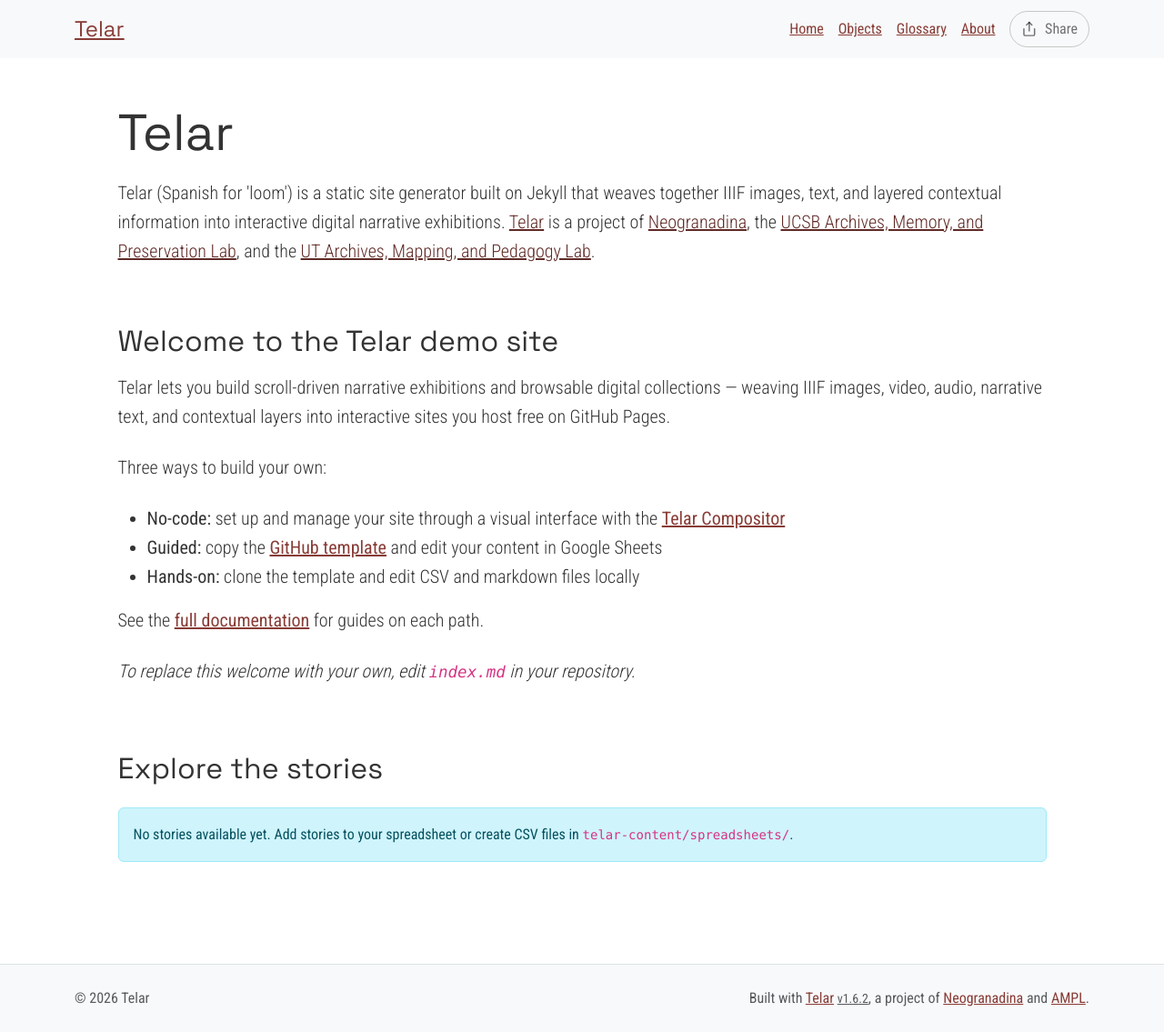
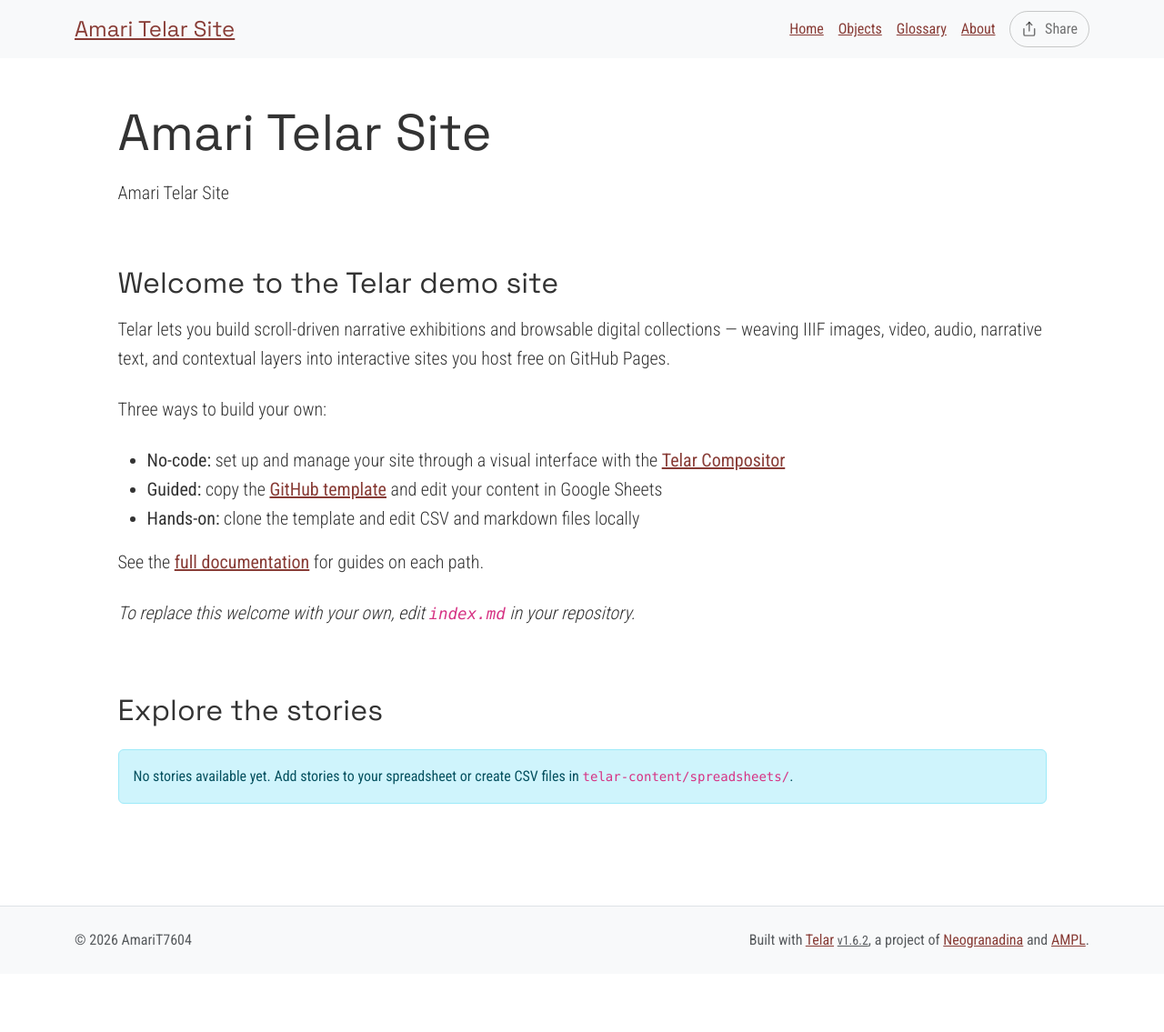
Before and after one commit to AmariT7604/amari-telar-site, a Jekyll site: the page built from index.md, in a window 1280 px wide. Shown: the whole page at 91% size. Built offline with Jekyll 4.4.1, drawn with Linux system fonts in a browser that asks for light colours; after the commit the page ends 1071 px from its top, so only the background shows below that.

Commit message:
Set up site configuration and starter content

```diff
--- a/_config.yml
+++ b/_config.yml
@@ -2,11 +2,11 @@
 # https://telar.org
 
 # Site Settings
-title: "Telar"
-description: "Telar (Spanish for 'loom') is a static site generator built on Jekyll that weaves together IIIF images, text, and layered contextual information into interactive digital narrative exhibitions. <a href='https://github.com/UCSB-AMPLab/telar'>Telar</a> is a project of <a href='https://neogranadina.org'>Neogranadina</a>, the <a href='https://ampl.clair.ucsb.edu/'>UCSB Archives, Memory, and Preservation Lab</a>, and the <a href='https://liberalarts.utexas.edu/history/'>UT Archives, Mapping, and Pedagogy Lab</a>."
-url: "https://ampl.clair.ucsb.edu"
-baseurl: "/telar"
-author: ""
+title: "Amari Telar Site"
+description: "Amari Telar Site"
+url: "https://amarit7604.github.io"
+baseurl: "/amari-telar-site"
+author: "AmariT7604"
 email: ""
 telar_theme: "trama" # Options: trama, paisajes, neogranadina, santa-barbara, austin, or custom
 logo: ""
@@ -18,7 +18,7 @@
   show_on_homepage: true # Set to false to hide stories section from homepage (stories still accessible via direct URL)
   show_story_steps: true # Set to false to hide "Step X" overlay in stories
   show_object_credits: true # Set to true to display object credits badge (bottom-left corner, dismissable)
-  include_demo_content: true # Fetch demo stories from content.telar.org. Switch this off to hide demo stories and their content.
+  include_demo_content: false # Fetch demo stories from content.telar.org. Switch this off to hide demo stories and their content.
 
 # Collection Interface Settings
 collection_interface:
@@ -45,7 +45,7 @@
 #    - If using GitHub Pages: GitHub Actions will automatically discover tab GIDs and fetch CSVs
 #    - If running locally: Run `python3 scripts/fetch_google_sheets.py` before building
 google_sheets:
-  enabled: true
+  enabled: false
   published_url: "https://docs.google.com/spreadsheets/d/e/2PACX-1vT9eeRoyQCr1j-1uDaWBm-rgZNXtn9A-mepL0I4dqDTx2-E_6gbVD-8x0DYDVhppiAzrFpd20_9cr3z/pubhtml"
 
 #
--- a/telar-content/spreadsheets/glossary.csv
+++ b/telar-content/spreadsheets/glossary.csv
@@ -2,6 +2,4 @@
 id_término,titulo,definición
 # Make it lower-case and avoid spaces.,# Please provide a title — this is required.,"Panel content: write text here, paste markdown, or the name of an .md file in /components/texts/glossary/ (the .md extension is required)"
 # Escríbelo en minúsculas y sin espacios.,# Incluye un título: este campo es obligatorio.,"Contenido del panel: escribe texto aquí, pega markdown, o indica un archivo archivo .md en /components/texts/glossary/ (la extensión .md es obligatoria)"
-telar,Telar,"Telar (Spanish for 'loom') is a minimal-computing framework that weaves together IIIF images, audio, video, and texts to create layered visual narratives for digital scholarship, public exhibitions, community storytelling, and classroom projects. Learn more at [Telar.org](https://telar.org)
-
-Telar es un marco de computación mínima que entreteje imágenes IIIF, audio, video y textos en narrativas visuales por capas para humanidades digitales, exposiciones públicas, narrativa comunitaria y proyectos en el salón de clase. Aprende más en [Telar.org](https://telar.org)"
+telar,Telar,"Telar (Spanish for 'loom') is a minimal-computing framework that weaves together IIIF images, audio, video, and texts to create layered visual narratives for digital scholarship, public exhibitions, community storytelling, and classroom projects. Learn more at [Telar.org](https://telar.org)"
--- a/telar-content/spreadsheets/plantilla_en_blanco.csv
+++ /dev/null
@@ -1,5 +0,0 @@
-paso,objeto,página,x,y,zoom,inicio_clip,fin_clip,bucle,texto_alt,pregunta,respuesta,boton_capa1,contenido_capa1,boton_capa2,contenido_capa2
-#,id_objeto de la pestaña objetos / objects,para objetos con múltiples páginas,Posición horizontal 0-1 (0.5 = centro),Posición vertical 0-1 (0.5 = centro),1.0 = imagen completa,"Tiempo de inicio para clips de video/audio, ej. ""1:30"" (m:ss) o ""90"" (segundos)",Tiempo de fin para clips de video/audio,sí para repetir el clip (loop),"Describe lo que se ve en esta vista ampliada para lectores de pantalla. Si se deja vacío, se usa la descripción de imagen del objeto.",Encabezado para este paso,Texto breve de 1-2 oraciones,"Texto opcional del botón (predeterminado: ""Saber más"")","Contenido del panel: escribe texto aquí, pega markdown, o indica ruta a archivo .md (ej. tu-historia/archivo.md)","Texto opcional del segundo botón (predeterminado: ""Profundizar más"")","Segundo panel: escribe texto aquí, pega markdown, o indica ruta a archivo .md"
-1,telar-placeholder,,,,,,,,,pregunta,respuesta,,,,
-2,telar-placeholder,,,,,,,,,pregunta,respuesta,,,,
-3,telar-placeholder,,,,,,,,,pregunta,respuesta,,,,
--- a/telar-content/spreadsheets/project.csv
+++ b/telar-content/spreadsheets/project.csv
@@ -3,4 +3,3 @@
 #,# Must match the tab name exactly. Use lowercase letters and hyphens (e.g. allegorical-woman),Story title,Optional subtitle,Optional attribution (supports markdown),"If ""yes"", then users will need the key you set in _config.yml to access this story."
 #,# Debe coincidir con el nombre de la pestaña exactamente. Usa letras minúsculas y guiones (p. ej. mujer-alegorica),Título de la historia,Subtítulo opcional,Atribución opcional (admite markdown),"Si ""sí"", los usuarios deberán utilizar la clave que fijes en _config.yml"
 1,blank_template,replace me with your title,,,FALSE
-2,plantilla_en_blanco,reemplázame con tu título,,,FALSE
```
Also changed, not shown: telar-content/texts/stories/plantilla_en_blanco/ejemplo-panel.md (deleted, +0 -9 lines).
